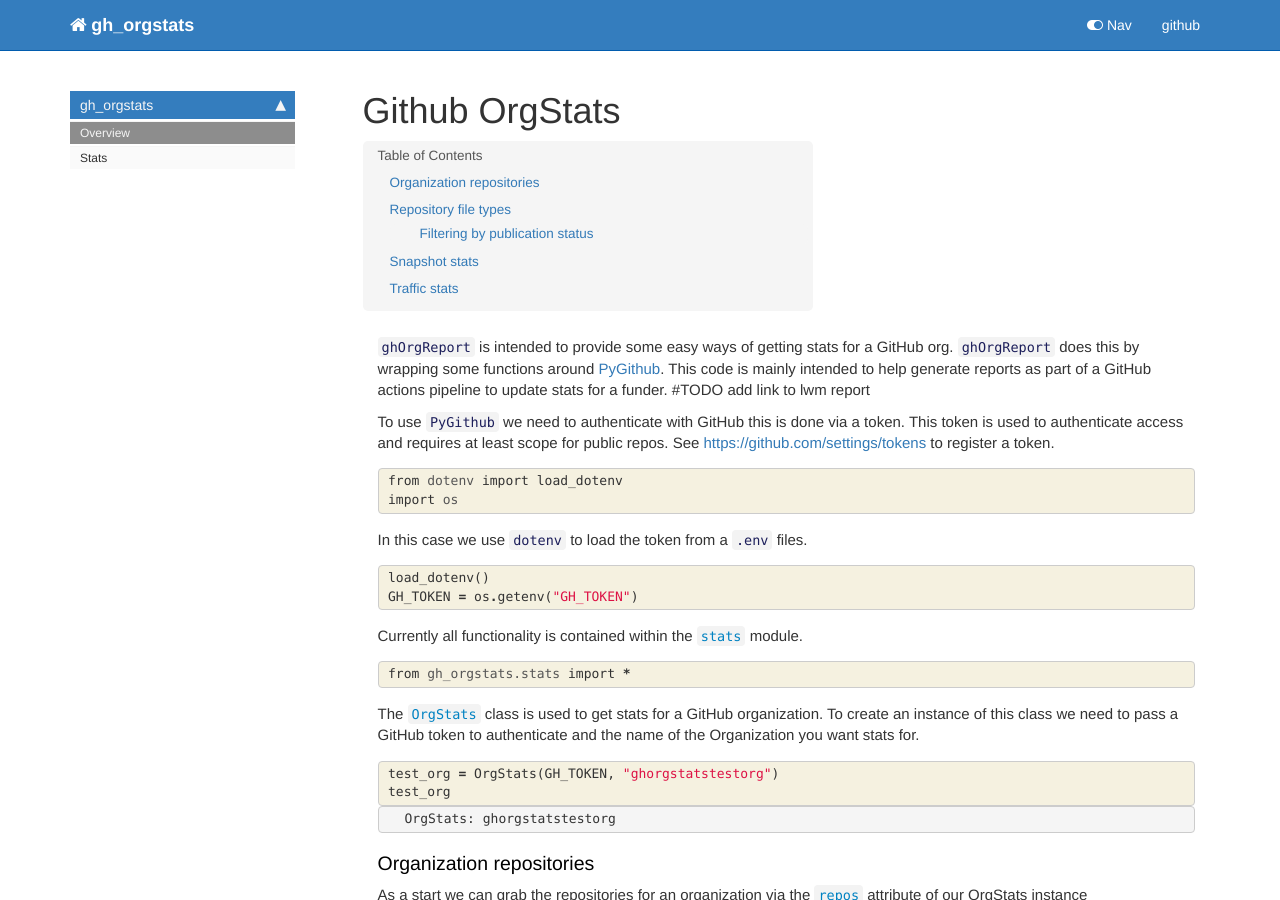
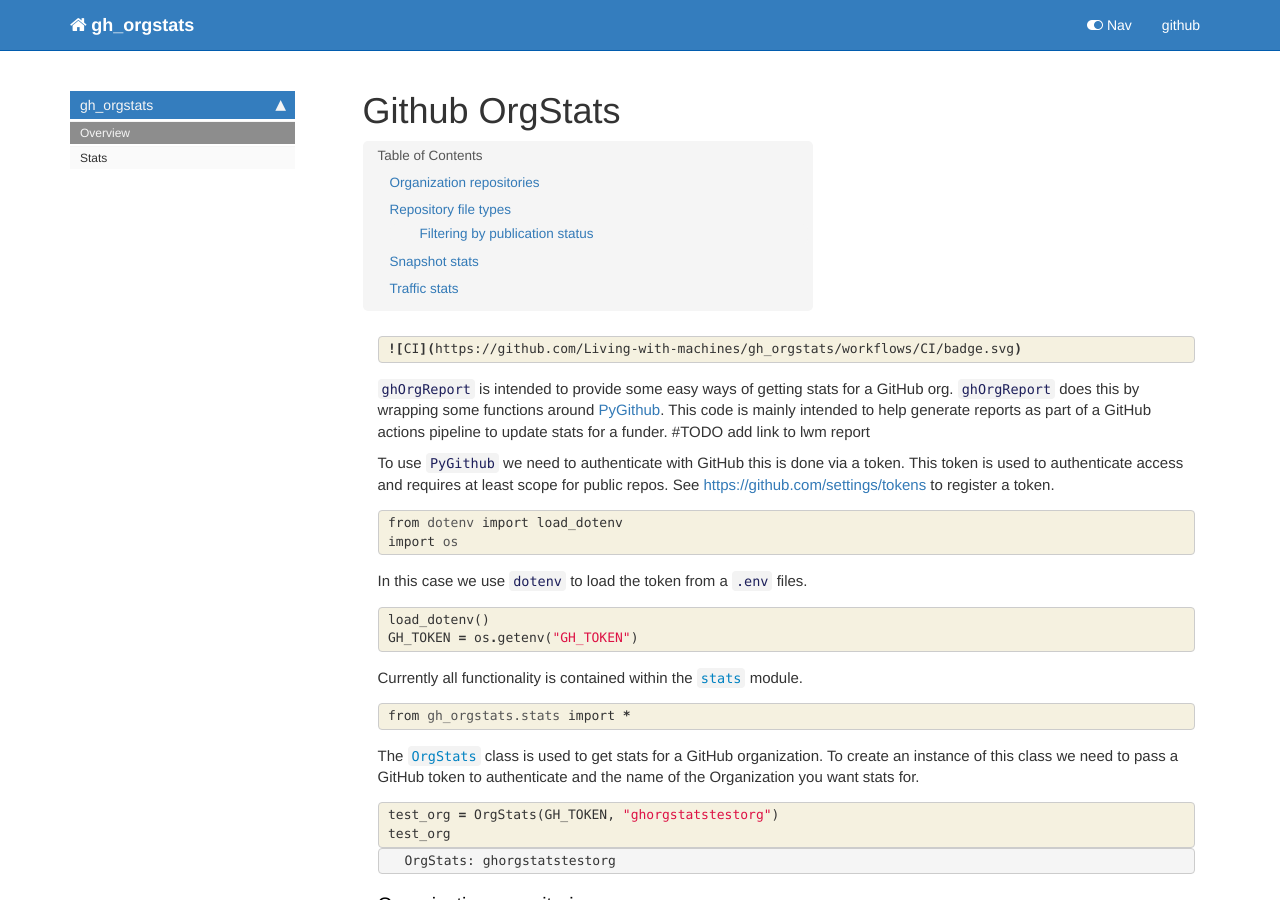
Before and after one commit to Living-with-machines/gh_orgstats, a Jekyll site: the page built from docs/index.html, in a window 1280 px wide and 900 px high. Built offline with Jekyll 4.4.1, drawn with Linux system fonts in a browser that asks for light colours; nearby versions of some CDN libraries; comment, search, counter and statistics services are not loaded.

Commit message:
update docs

```diff
--- a/docs/index.html
+++ b/docs/index.html
@@ -25,6 +25,23 @@ nb_path: "nbs/index.ipynb"
     {% raw %}
 
 <div class="cell border-box-sizing code_cell rendered">
+
+</div>
+    {% endraw %}
+
+    {% raw %}
+
+<div class="cell border-box-sizing code_cell rendered">
+<div class="input">
+
+<div class="inner_cell">
+    <div class="input_area">
+<div class=" highlight hl-ipython3"><pre><span></span><span class="o">![</span>CI<span class="o">](</span>https://github.com/Living-with-machines/gh_orgstats/workflows/CI/badge.svg<span class="o">)</span>
+</pre></div>
+
+    </div>
+</div>
+</div>
 
 </div>
     {% endraw %}
```
Also changed, not shown: README.md.
